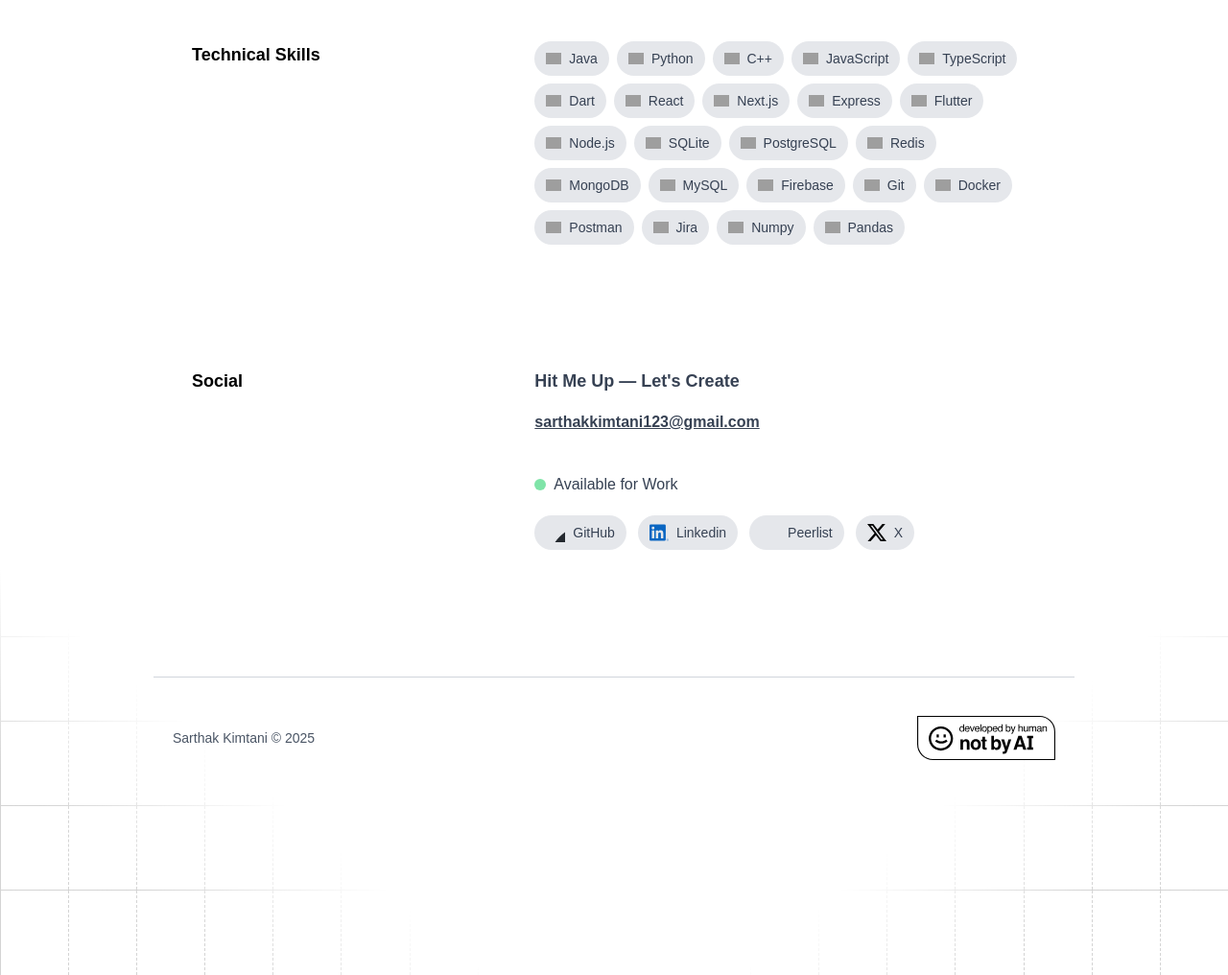
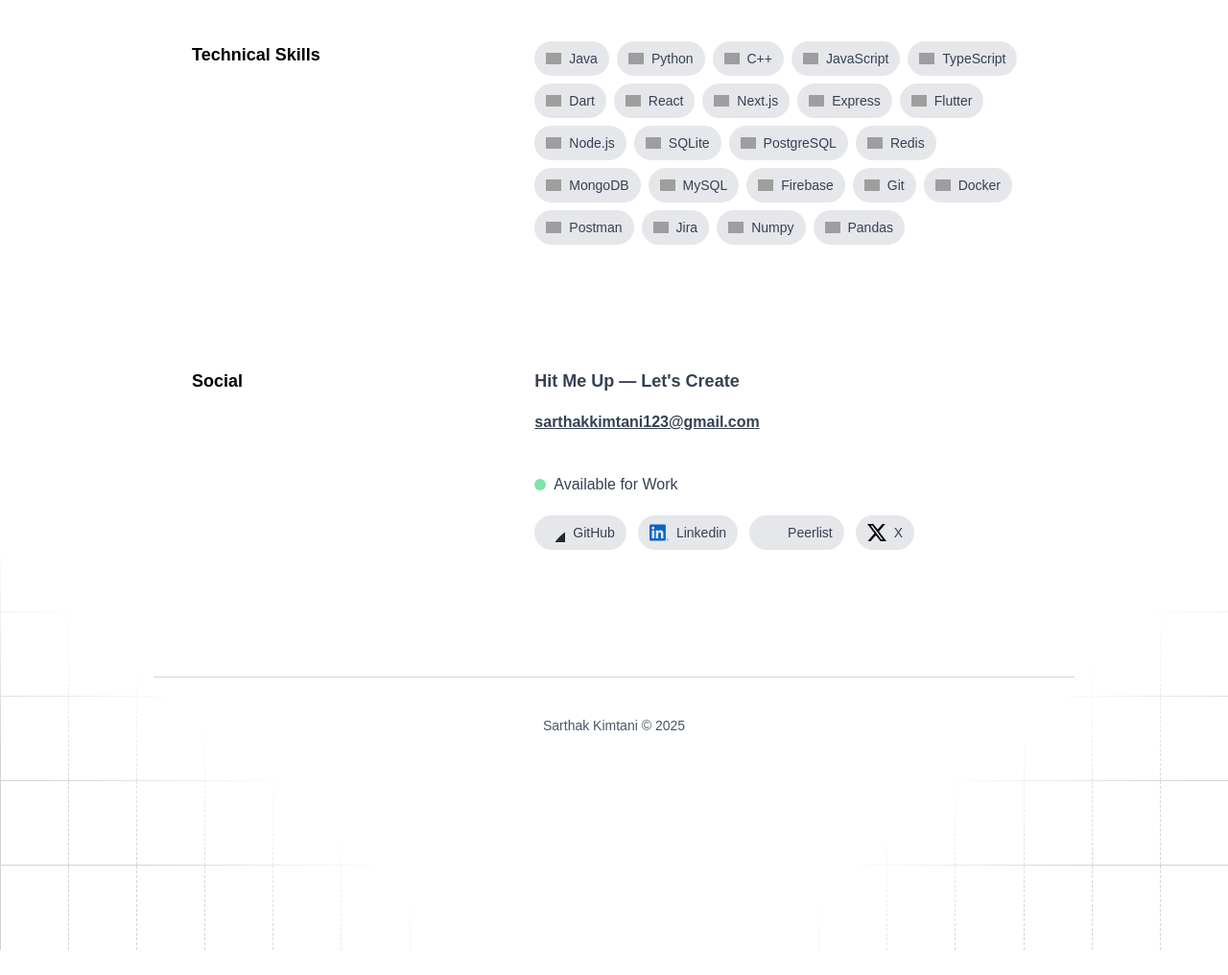
Before and after one commit to sarthakkimtani/portfolio, an Astro site: page / in a window 1280 px wide. Shown: the part 3614-4630 px from the top of the page at 96% size. After the commit the page ends 4604 px from the top, so only its background shows below. Built offline with nearby package versions, Linux system fonts and the light colour scheme; Astro itself is replaced by a stand-in of ours; grey boxes are pictures that could not be loaded.

Commit message:
update: remove AI banner

```diff
--- a/src/components/Footer.astro
+++ b/src/components/Footer.astro
@@ -1,18 +1,18 @@
 ---
-import { Image } from "astro:assets";
-import NotAI from "../assets/not-ai.svg";
+// import { Image } from "astro:assets";
+// import NotAI from "../assets/not-ai.svg";
 ---
 
 <footer
-  class="mx-auto mt-20 flex w-11/12 flex-row items-center justify-between border-t border-gray-300 px-5 pt-10 pb-56 lg:w-3/4"
+  class="mx-auto mt-20 flex w-11/12 flex-row items-center justify-center border-t border-gray-300 px-5 pt-10 pb-56 lg:w-3/4"
 >
   <p class="lg:text-md text-sm font-medium text-gray-600">
     Sarthak Kimtani &copy; {new Date().getFullYear()}
   </p>
-  <Image
+  <!-- <Image
     src={NotAI}
     class="w-24 lg:w-36"
     alt="Developed by Human, not AI"
     draggable={false}
-  />
+  /> -->
 </footer>
```
